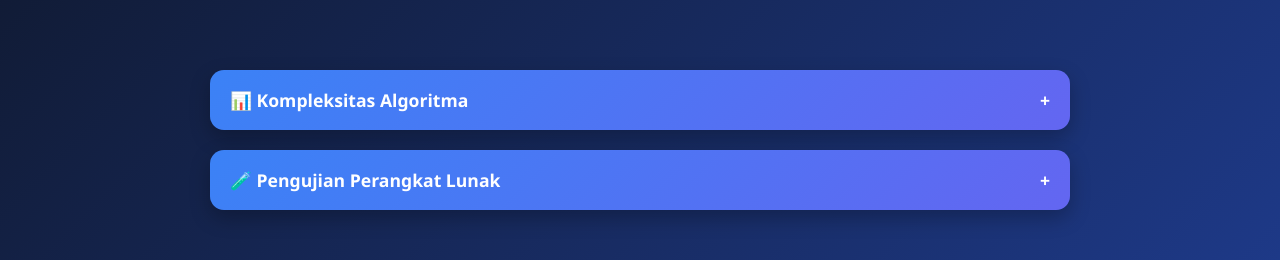
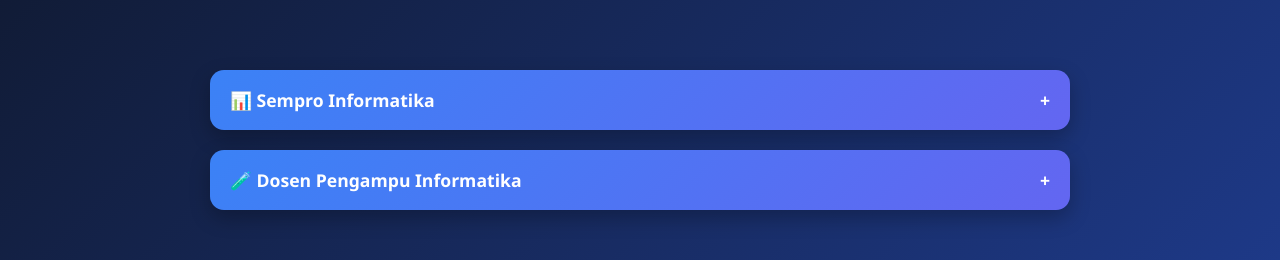
Before and after one commit to informatics-ubhi/informatics-ubhi.github.io, a plain HTML site: page index.html in a window 1280 px wide. Shown: the part 235-495 px from the top of the page. Drawn offline with Linux system fonts and the light colour scheme.

Commit message:
Update course titles in index.html

```diff
--- a/index.html
+++ b/index.html
@@ -22,7 +22,7 @@
     <!-- CARD 1 -->
     <div class="course">
         <button class="course-btn">
-            📊 Kompleksitas Algoritma
+            📊 Sempro Informatika
             <span>+</span>
         </button>
 
@@ -51,7 +51,7 @@
     <!-- CARD 2 -->
     <div class="course">
         <button class="course-btn">
-            🧪 Pengujian Perangkat Lunak
+            🧪 Dosen Pengampu Informatika
             <span>+</span>
         </button>
 
```
